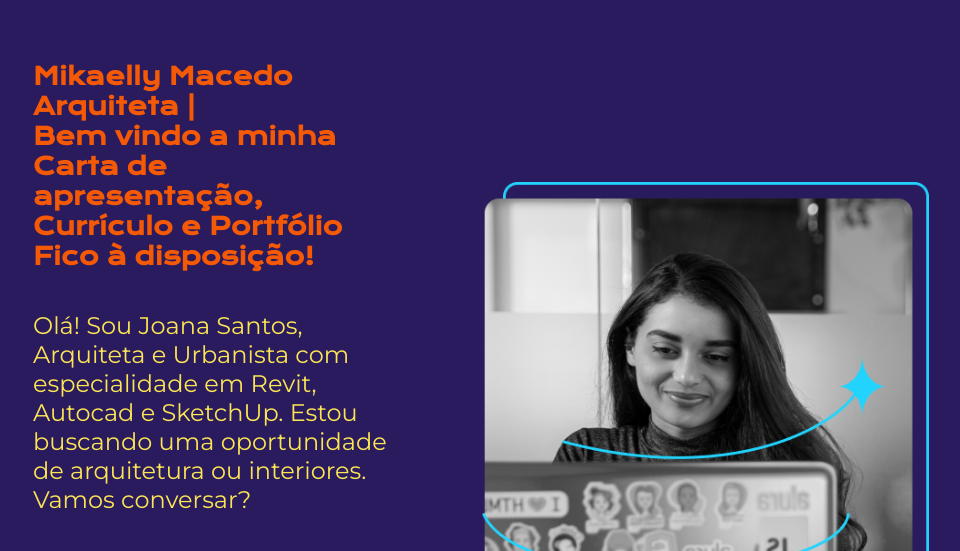
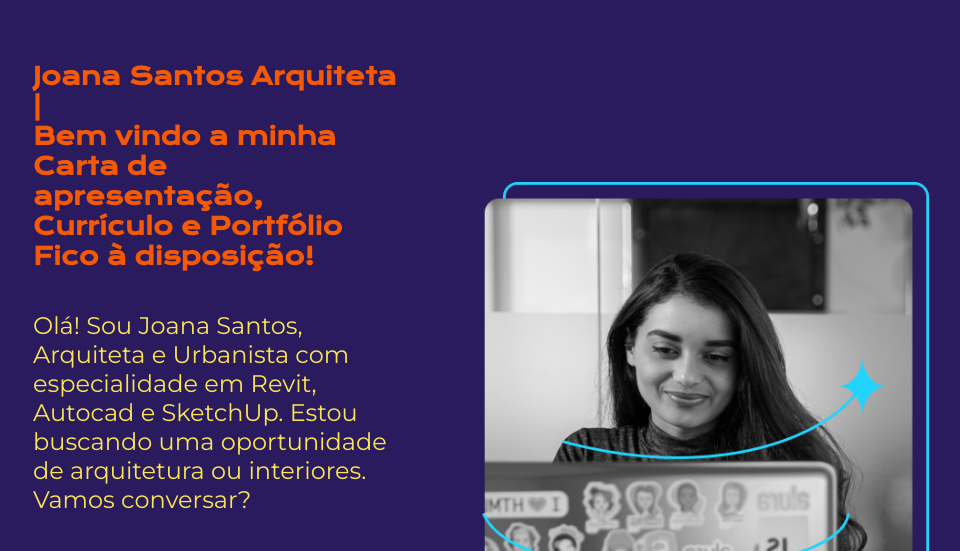
Before and after one commit to CodeHyder/portifolio-estudo-alura, a plain HTML site: page index.html in a window 1280 px wide. Shown: the part 73-624 px from the top of the page, without its empty margins (159-1119 px from the left). Drawn offline with nearby package versions, Linux system fonts and the light colour scheme.

Commit message:
Update index.html

```diff
--- a/index.html
+++ b/index.html
@@ -17,7 +17,7 @@
     </header>
     <main class="container">
         <section class="container__conteudo">
-            <h1 class="container__conteudo__titulo">Mikaelly Macedo Arquiteta | <br> Bem vindo a minha Carta de apresentação, Currículo e Portfólio <strong class="titulo-destaque">
+            <h1 class="container__conteudo__titulo">Joana Santos Arquiteta | <br> Bem vindo a minha Carta de apresentação, Currículo e Portfólio <strong class="titulo-destaque">
             Fico à disposição!</strong></h1>
              <p class="container__conteudo__texto">Olá! Sou Joana Santos, Arquiteta e Urbanista com especialidade em Revit, Autocad e SketchUp.
               Estou buscando uma oportunidade de arquitetura ou interiores. Vamos conversar?</p>
```
